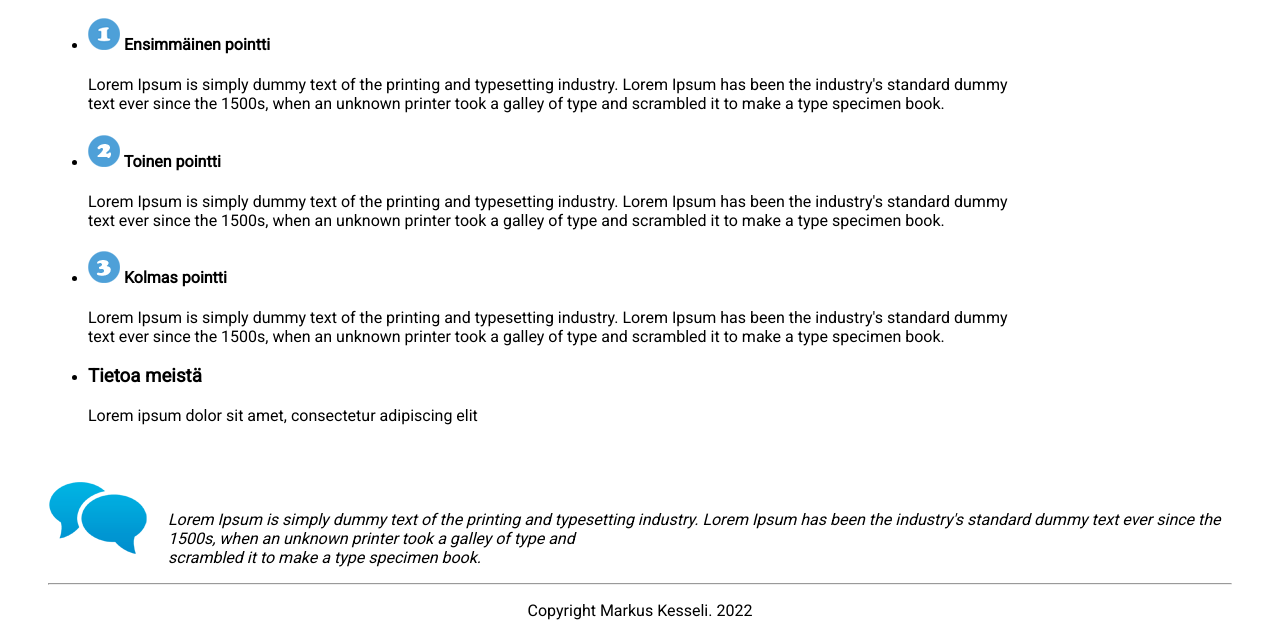
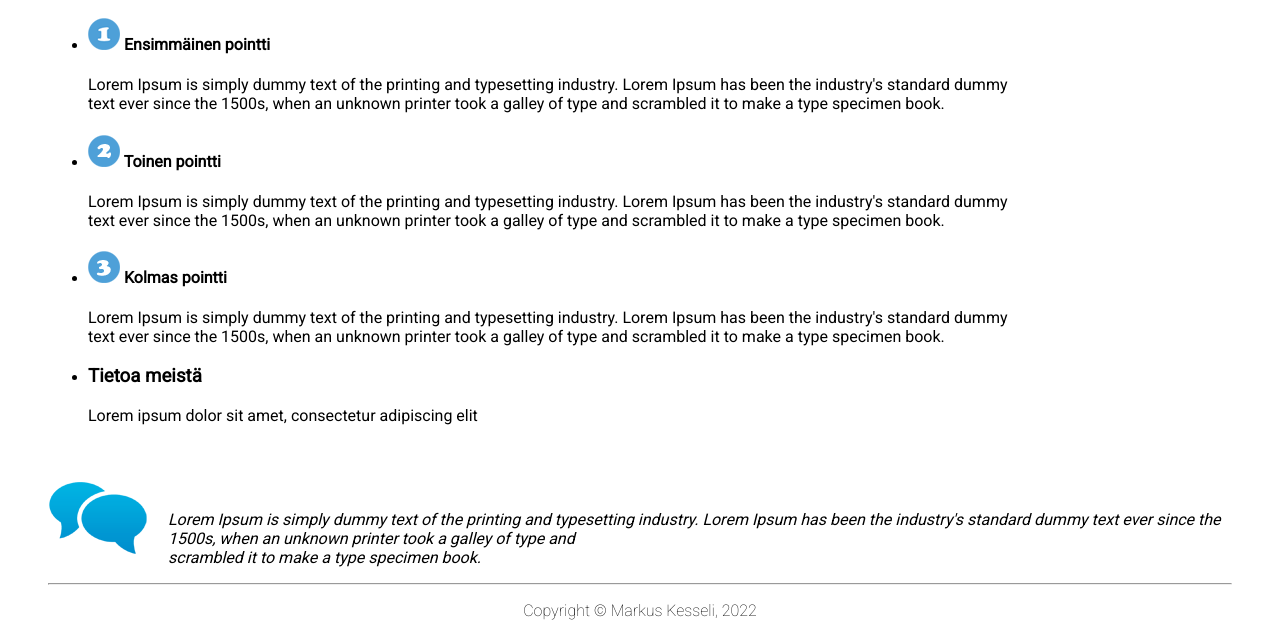
Before and after one commit to Markus-Kesseli/JavaScript, a plain HTML site: page HTML-Harjoitukset/harjoitus17.html in a window 1280 px wide. Shown: the part 303-939 px from the top of the page. Drawn offline with Linux system fonts and the light colour scheme.

Commit message:
Harjoituksia

```diff
--- a/HTML-Harjoitukset/CSS/harjoitus17.css
+++ b/HTML-Harjoitukset/CSS/harjoitus17.css
@@ -30,7 +30,7 @@
 footer
 {
   text-align: center;
-  font-weight: ;
+  font-weight: 50;
 }
 div
 {
--- a/HTML-Harjoitukset/harjoitus17.html
+++ b/HTML-Harjoitukset/harjoitus17.html
@@ -47,7 +47,7 @@
       text ever since the 1500s, when an unknown printer took a galley of type and <br>scrambled it to make a type specimen book.</i></p>
       <hr>
       <footer>
-        <p> Copyright  Markus Kesseli. 2022</p>
+        <p> Copyright &#xA9; Markus Kesseli, 2022</p>
       </footer>
   </body>
 </html>
```
